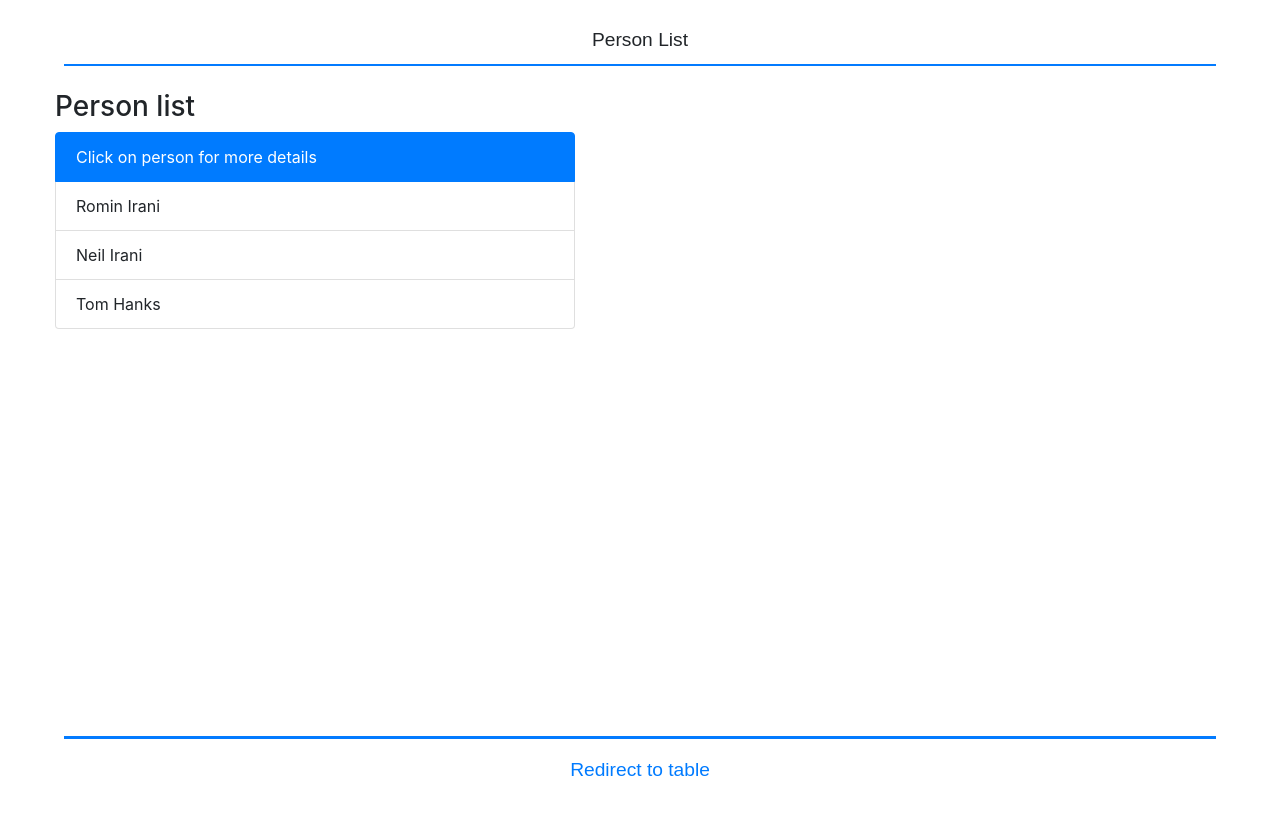
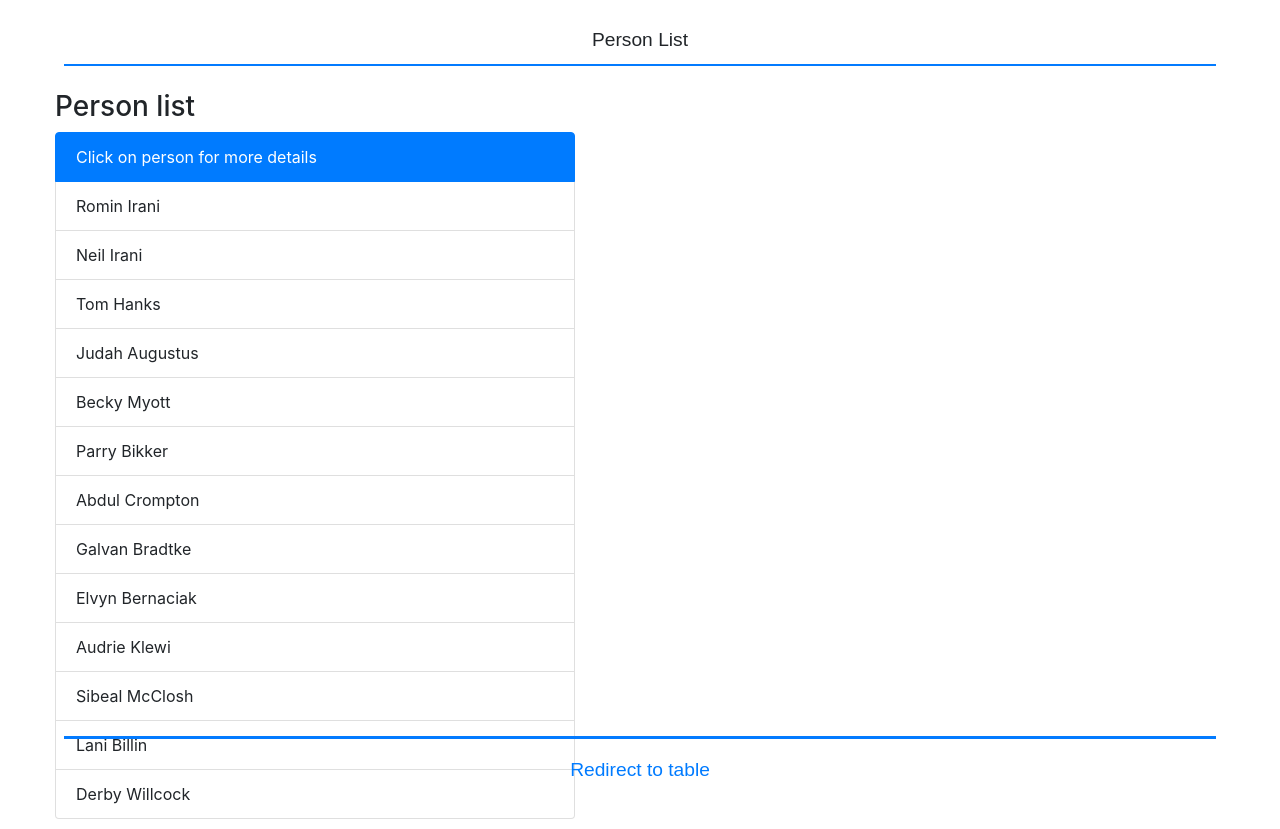
Before and after one commit to vkarabajic/MentoringDuo, a React (Create React App) app: page /list in a window 1280 px wide. Before the commit the page ends 800 px from the top, so only its background shows below. Built offline with nearby package versions, Linux system fonts and the light colour scheme.

Commit message:
added table screen

```diff
--- a/src/App.css
+++ b/src/App.css
@@ -106,3 +106,11 @@ display: flex;
 	background-color: #4ea0f7;
 	color:white;
 }
+
+
+.moveLeft{
+
+	position: relative;
+	left:95%;
+
+}
--- a/src/Persons/Persons.js
+++ b/src/Persons/Persons.js
@@ -32,6 +32,115 @@ export default class Persons {
 			region: "CA",
 			phoneNumber: "408-2222222",
 			emailAddress: "tomhanks@gmail.com"
+		},
+		{
+			userId: "jaugustus0",
+			jobTitleName: "Information Systems Manager",
+			firstName: "Judah",
+			lastName: "Augustus",
+			preferredFullName: "Judah Augustus",
+			employeeCode: "169.126.8.71",
+			region: "PT",
+			phoneNumber: "402-212-2307",
+			emailAddress: "jaugustus0@upenn.edu"
+		},
+		{
+			userId: "bmyott1",
+			jobTitleName: "Web Developer I",
+			firstName: "Becky",
+			lastName: "Myott",
+			preferredFullName: "Becky Myott",
+			employeeCode: "68.72.53.223",
+			region: "ID",
+			phoneNumber: "315-695-2264",
+			emailAddress: "bmyott1@patch.com"
+		},
+		{
+			userId: "pbikker2",
+			jobTitleName: "Biostatistician I",
+			firstName: "Parry",
+			lastName: "Bikker",
+			preferredFullName: "Parry Bikker",
+			employeeCode: "227.219.98.24",
+			region: "SE",
+			phoneNumber: "330-364-8339",
+			emailAddress: "pbikker2@cornell.edu"
+		}, {
+			userId: "acrompton3",
+			jobTitleName: "Senior Cost Accountant",
+			firstName: "Abdul",
+			lastName: "Crompton",
+			preferredFullName: "Abdul Crompton",
+			employeeCode: "148.201.180.216",
+			region: "CN",
+			phoneNumber: "633-686-9856",
+			emailAddress: "acrompton3@time.com"
+		},
+		{
+			userId: "gbradtke4",
+			jobTitleName: "Account Representative II",
+			firstName: "Galvan",
+			lastName: "Bradtke",
+			preferredFullName: "Galvan Bradtke",
+			employeeCode: "55.208.122.44",
+			region: "CN",
+			phoneNumber: "899-712-5659",
+			emailAddress: "gbradtke4@oaic.gov.au"
+		},
+		{
+			userId: "ebernaciak5",
+			jobTitleName: "VP Sales",
+			firstName: "Elvyn",
+			lastName: "Bernaciak",
+			preferredFullName: "Elvyn Bernaciak",
+			employeeCode: "13.207.55.28",
+			region: "CN",
+			phoneNumber: "377-879-9940",
+			emailAddress: "ebernaciak5@yahoo.co.jp"
+		},
+		{
+			userId: "aklewi6",
+			jobTitleName: "Editor",
+			firstName: "Audrie",
+			lastName: "Klewi",
+			preferredFullName: "Audrie Klewi",
+			employeeCode: "20.157.61.165",
+			region: "CN",
+			phoneNumber: "182-976-7139",
+			emailAddress: "aklewi6@constantcontact.com"
+		},
+		{
+			userId: "smcclosh7",
+			jobTitleName: "Systems Administrator I",
+			firstName: "Sibeal",
+			lastName: "McClosh",
+			preferredFullName: "Sibeal McClosh",
+			employeeCode: "59.37.11.68",
+			region: "PT",
+			phoneNumber: "343-924-3541",
+			emailAddress: "smcclosh7@nymag.com"
+		},
+		{
+			userId: "lbillin8",
+			jobTitleName: "Legal Assistant",
+			firstName: "Lani",
+			lastName: "Billin",
+			preferredFullName: "Lani Billin",
+			employeeCode: "0.44.147.210",
+			region: "RU",
+			phoneNumber: "796-397-4655",
+			emailAddress: "lbillin8@people.com.cn"
+		},
+		{
+			userId: "dwillcock9",
+			jobTitleName: "Programmer IV",
+			firstName: "Derby",
+			lastName: "Willcock",
+			preferredFullName: "Derby Willcock",
+			employeeCode: "165.218.38.131",
+			region: "ID",
+			phoneNumber: "247-381-5026",
+			emailAddress: "dwillcock9@moonfruit.com"
 		}
 	];
 }
--- a/src/Screens/About.js
+++ b/src/Screens/About.js
@@ -6,6 +6,7 @@ import Footer from '../HeaderFooter/Footer'
 export default class About extends Component {
 	constructor(props) {
 		super(props);
+
 	}
 
 	render() {
--- a/src/Screens/PersonsTable.js
+++ b/src/Screens/PersonsTable.js
@@ -2,35 +2,95 @@ import React, { Component } from "react";
 import Persons from "../Persons/Persons";
 import Header from '../HeaderFooter/Header'
 import Footer from '../HeaderFooter/Footer'
-import { Table } from 'reactstrap';
+import { Table, Button, Container, Row, Col, Badge, ButtonDropdown, DropdownToggle, DropdownMenu, DropdownItem } from 'reactstrap';
 
 export default class PersonsList extends Component {
 	constructor(props) {
 		super(props);
 		this.state = {
-			persons: Persons.data
+			persons: Persons.data,
+			numberOfRecords: Persons.data.length,
+			displayedPerPage: 3,
+			rowNumber: 0,
+			toggle: false
 		};
+
+		this.paginationDown = this.paginationDown.bind(this)
+		this.paginationUp = this.paginationUp.bind(this)
 	}
 
+
 	getPersonsInfo() {
+		let { rowNumber, displayedPerPage } = this.state
 		let people = this.state.persons.map(item => ({
 			data: item
 		}));
-		return people;
+		return people.slice(rowNumber * displayedPerPage, (rowNumber + 1) * displayedPerPage);
 	}
+
+
+	paginationDown() {
+		let { rowNumber } = this.state
+		if (rowNumber !== 0) {
+			rowNumber = rowNumber - 1;
+			this.setState({ rowNumber })
+		}
+	}
+
+	paginationUp() {
+		let { rowNumber, numberOfRecords, displayedPerPage } = this.state
+		let allowNext = numberOfRecords / (displayedPerPage * (rowNumber + 1));
+		if (allowNext >= 1) {
+			rowNumber = rowNumber + 1;
+			this.setState({ rowNumber })
+		}
+	}
+
+	setPagination = (a) => {
+		let { displayedPerPage, rowNumber } = this.state
+		displayedPerPage = a
+		rowNumber = 0
+		this.setState({ displayedPerPage, rowNumber })
+	}
+
+
 
 	render() {
 		let people = this.getPersonsInfo();
 		return (
-			<div>
-				<Header title={'Table'} />
+			<Container>
+				<Row>
+					<Col>	<Header title={'Table'} /> </Col>
+				</Row>
 				<div className="clearfix" style={{ padding: '20px 100px' }}>
 
-
+					<Row>
+						<Col xs="2">
+							<ButtonDropdown isOpen={this.state.toggle} toggle={() => {
+								this.setState({ toggle: !this.state.toggle })
+							}}>
+								<DropdownToggle caret color="primary">
+									Select Pagination
+   					   </DropdownToggle>
+								<DropdownMenu>
+									<DropdownItem header>Select # of records shown in table</DropdownItem>
+									<DropdownItem onClick={() => this.setPagination(3)}>3</DropdownItem>
+									<DropdownItem onClick={() => this.setPagination(4)}>4</DropdownItem>
+									<DropdownItem onClick={() => this.setPagination(5)}>5</DropdownItem>
+								</DropdownMenu>
+							</ButtonDropdown>
+						</Col>
+						<Col xs="8">
+							<h3><Badge style={{ margin: '5px 20px' }} color="primary">{this.state.rowNumber + 1}</Badge></h3>
+						</Col>
+						<Col xs="2">
+							<Button color="primary" onClick={this.paginationDown} style={{ margin: '5px 10px' }}> {"<"} </Button>
+							<Button color="primary" onClick={this.paginationUp}> {">"} </Button>
+						</Col>
+					</Row>
 					<Table bordered hover striped>
 						<thead className="bg-infoCustom">
 							<tr>
-								<th>#</th>
 								<th>First Name</th>
 								<th>Last Name</th>
 								<th>Job Title</th>
@@ -38,9 +98,8 @@ export default class PersonsList extends Component {
 							</tr>
 						</thead>
 						<tbody>
-							{people.map((person, index) => (
+							{people.map((person) => (
 								<tr>
-									<th>{index + 1}</th>
 									<td>
 										{person.data.firstName}
 									</td>
@@ -55,11 +114,13 @@ export default class PersonsList extends Component {
 									</td>
 								</tr>
 							))}
+
 						</tbody>
 					</Table>
 					< Footer redirectToHome={true} routeName="about" />
 				</div>
-			</div>
+
+			</Container >
 		);
 	}
 }
```
